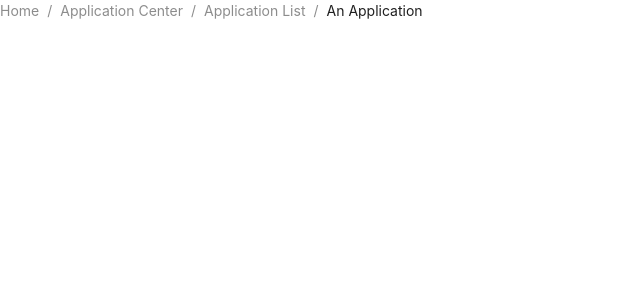
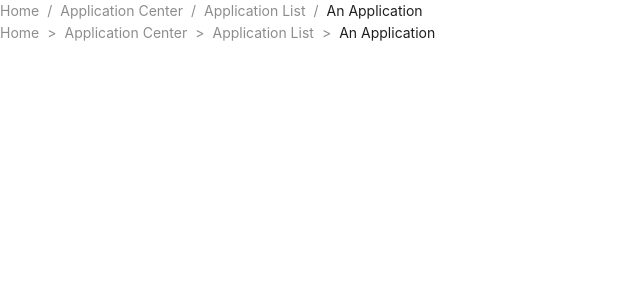
Before and after one commit to Emam-Bokhari/Ant-Design, a React (Vite) app: page / in a window 1280 px wide. Shown: the top 300 px of the page, without its empty margins (0-640 px from the left). Built offline with nearby package versions, Linux system fonts and the light colour scheme.

Commit message:
feat(Breadcrumb): configure separator for breadcrumb component

```diff
--- a/src/components/learning/navigation/BreadcrumbComponent.jsx
+++ b/src/components/learning/navigation/BreadcrumbComponent.jsx
@@ -13,6 +13,22 @@ export default function BreadcrumbComponent() {
           { title: "An Application" },
         ]}
       />
+      {/* config the seperator */}
+      <Breadcrumb
+        separator=">"
+        items={[
+          {
+            title: "Home",
+          },
+          {
+            title: <a href="#">Application Center</a>,
+          },
+          {
+            title: <a href="#">Application List</a>,
+          },
+          { title: "An Application" },
+        ]}
+      />
     </Fragment>
   );
 }
```
